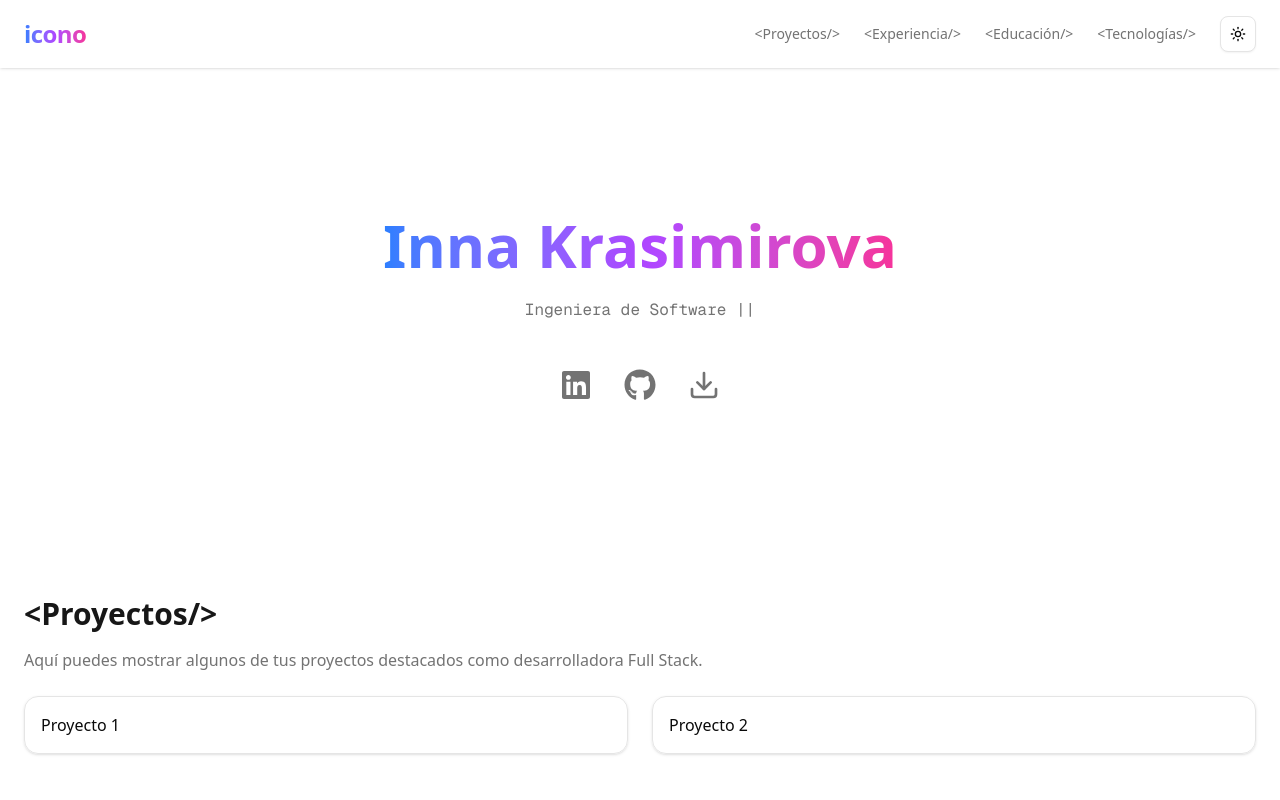
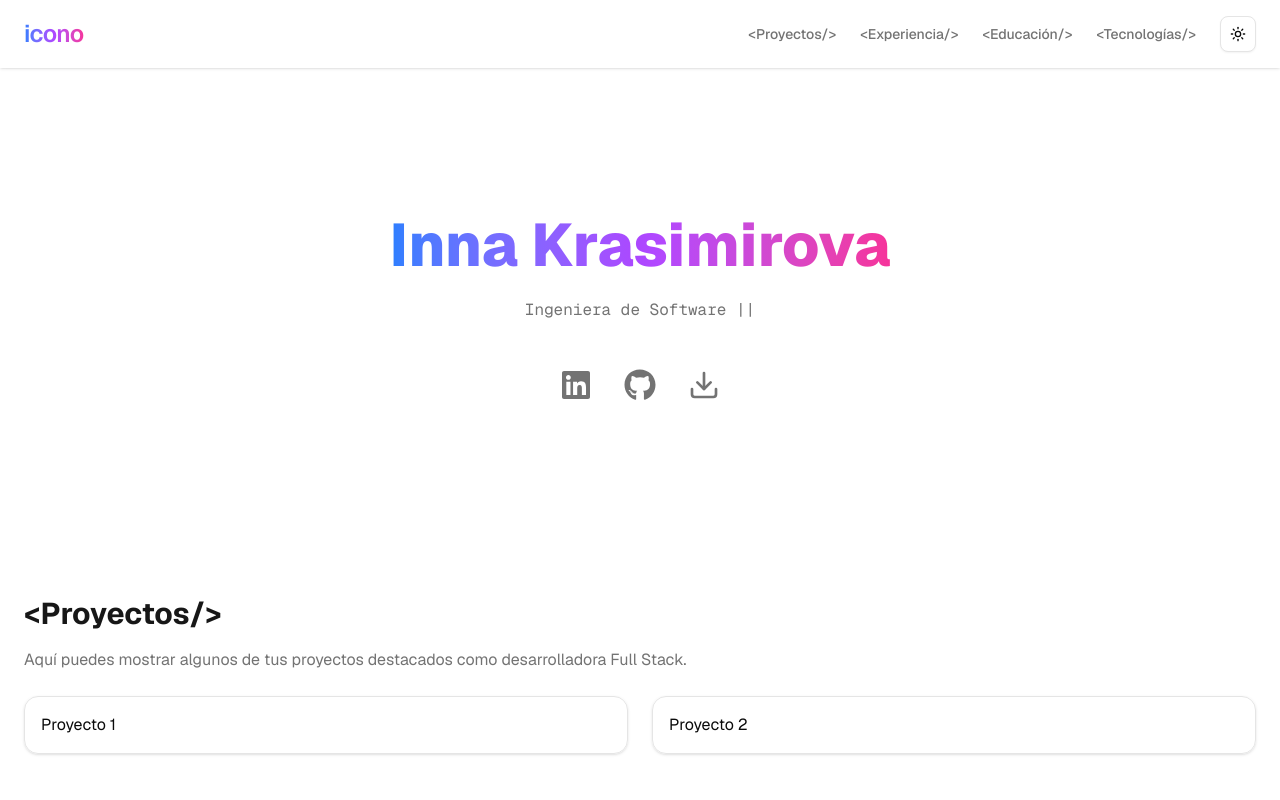
Before and after one commit to innakrasimirova95/ikrasimirova_portfolio, a Next.js app in the folder portfolio/: page / in a window 1280 px wide. Shown: the top 800 px of the page. Built offline with nearby package versions, Linux system fonts and the light colour scheme.

Commit message:
fix: fix style error

```diff
--- a/portfolio/src/app/layout.tsx
+++ b/portfolio/src/app/layout.tsx
@@ -1,33 +1,23 @@
+
 import type { Metadata } from "next";
-import { Geist, Geist_Mono } from "next/font/google";
+import { ThemeProvider } from "@/components/ui/theme-provider";
+import { GeistSans } from 'geist/font/sans';
+import { GeistMono } from 'geist/font/mono';
 import "./globals.css";
-import { ThemeProvider } from "@/components/ui/theme-provider"
-
-const geistSans = Geist({
-  variable: "--font-geist-sans",
-  subsets: ["latin"],
-});
-
-const geistMono = Geist_Mono({
-  variable: "--font-geist-mono",
-  subsets: ["latin"],
-});
 
 export const metadata: Metadata = {
-  title: "Create Next App",
-  description: "Generated by create next app",
+  title: "Inna Krasimirova - Portfolio",
+  description: "Software Engineer & Full Stack Developer Portfolio",
 };
 
 export default function RootLayout({
   children,
-}: Readonly<{
+}: {
   children: React.ReactNode;
-}>) {
+}) {
   return (
-    <html lang="en">
-      <body
-        className={`${geistSans.variable} ${geistMono.variable} antialiased`}
-      >
+    <html lang="es" className={`${GeistSans.variable} ${GeistMono.variable}`}>
+      <body>
         <ThemeProvider
           attribute="class"
           defaultTheme="system"
```
Lines whose indentation alone changed are shown as unchanged.
